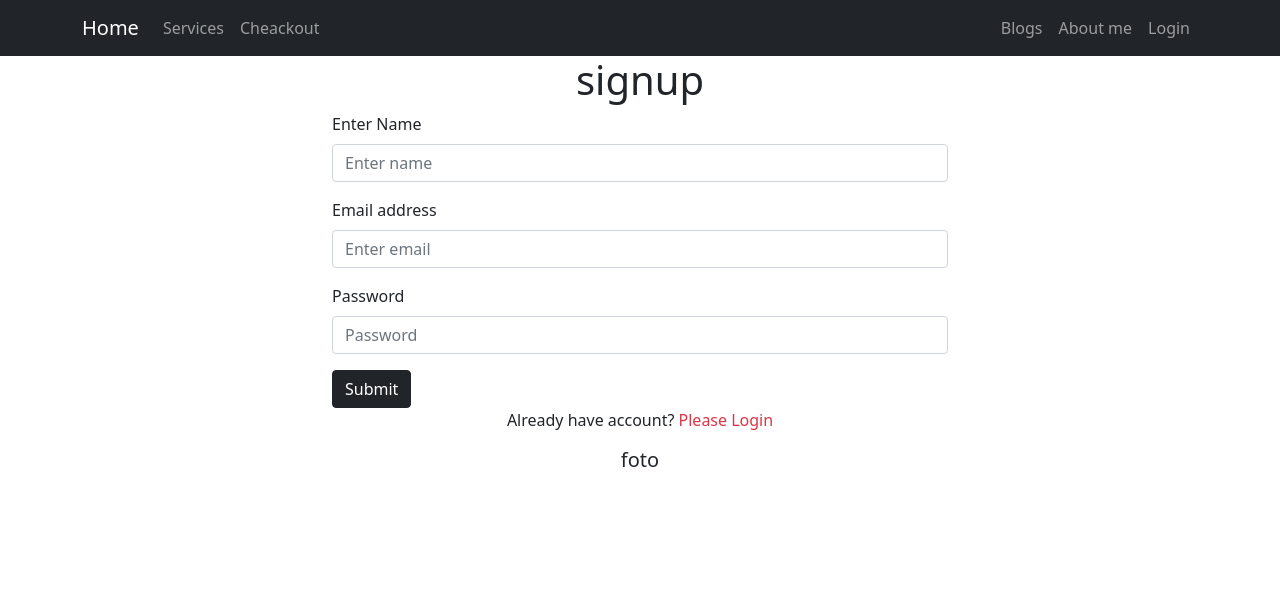
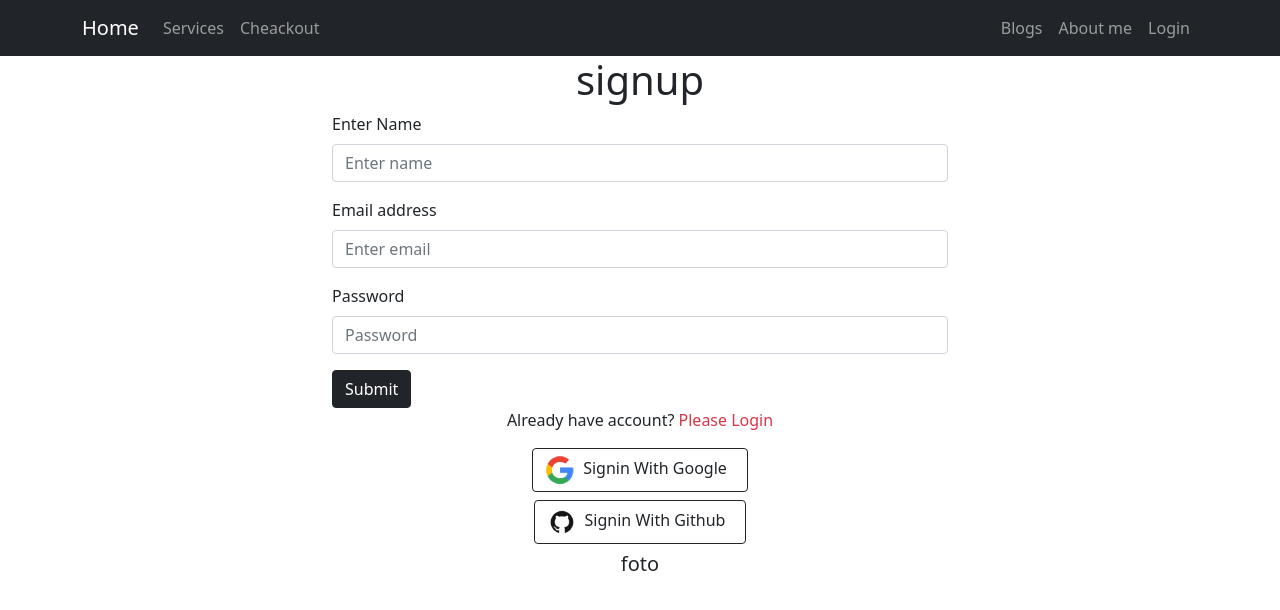
Before and after one commit to Tasnimul-Sharan/-independent-service-provider-website, a React (Create React App) app: page /register in a window 1280 px wide. Shown: the top 610 px of the page. Built offline with nearby package versions, Linux system fonts and the light colour scheme; no server answers.

Commit message:
updated home page , implement 404, google, github sign in

```diff
--- a/src/Pages/Home/Home/Home.js
+++ b/src/Pages/Home/Home/Home.js
@@ -5,16 +5,16 @@ import tutor from "../../../images/tutor.jpg";
 
 const Home = () => {
   return (
-    <section className="container">
+    <section className="container ">
       <div>
-        <img className="img-fluid w-50" src={tutor} alt="" />
+        <img className="img-fluid w-50 mb-5" src={tutor} alt="" />
       </div>
-      <div>
-        <h1>I am also Expert in web development too</h1>
-        Lorem, ipsum dolor sit amet consectetur adipisicing elit. Quos, quia nam
-        at, voluptatibus, obcaecati aperiam et harum maxime aliquam ducimus
-        voluptatum inventore dicta nobis cum rem vitae eum dignissimos.
-        Corporis.
+      <div className="">
+        <h1>Learn Web Development with me</h1>
+        <p>
+          Web development which i always dream about , now i have achieved it
+          .You can learn html, css, bootstrap, javaScript, react etc.{" "}
+        </p>
       </div>
       <div>
         <img className="img-fluid w-50" src={web} alt="" />
--- a/src/Pages/Login/Register/Register.js
+++ b/src/Pages/Login/Register/Register.js
@@ -5,6 +5,7 @@ import { useCreateUserWithEmailAndPassword } from "react-firebase-hooks/auth";
 import auth from "../../../firebase.init";
 import { updateProfile } from "firebase/auth";
 import Loading from "../../Shared/Loading/Loading";
+import SocialLogin from "../SocialLogin/SocialLogin";
 // import { async } from "@firebase/util";
 
 const Register = () => {
@@ -73,6 +74,7 @@ const Register = () => {
           Please Login
         </Link>
       </p>
+      <SocialLogin />
     </div>
   );
 };
--- a/src/Pages/Login/SocialLogin/SocialLogin.js
+++ b/src/Pages/Login/SocialLogin/SocialLogin.js
@@ -0,0 +1,36 @@
+import React from "react";
+import {
+  useSignInWithGithub,
+  useSignInWithGoogle,
+} from "react-firebase-hooks/auth";
+import auth from "../../../firebase.init";
+import google from "../../../images/google.png";
+import github from "../../../images/github.png";
+const SocialLogin = () => {
+  const [signInWithGoogle, user, loading, error] = useSignInWithGoogle(auth);
+  const [signInWithGithub, user1, loading1, error1] = useSignInWithGithub(auth);
+  return (
+    <section>
+      <div>
+        <button
+          className="btn btn-outline-dark mb-2"
+          onClick={() => signInWithGoogle()}
+        >
+          <img src={google} alt="" />
+          <span className="px-2">Signin With Google</span>
+        </button>
+      </div>
+      <div>
+        <button
+          className="btn btn-outline-dark mb-2"
+          onClick={() => signInWithGithub()}
+        >
+          <img src={github} alt="" />
+          <span className="px-2">Signin With Github</span>
+        </button>
+      </div>
+    </section>
+  );
+};
+
+export default SocialLogin;
```
Also changed, not shown: src/images/github.png (added), src/images/google.png (added).
